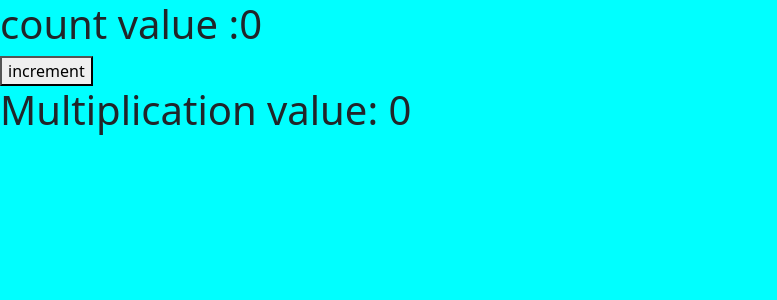
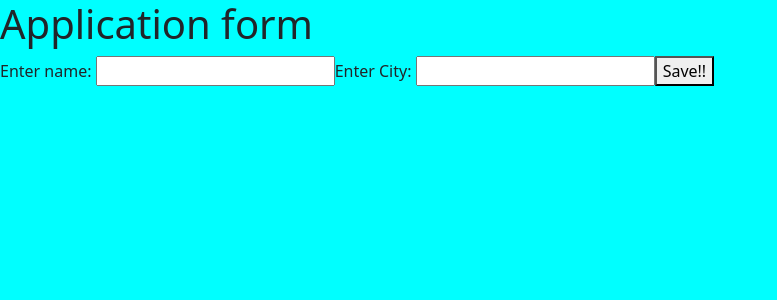
Before and after one commit to AmanTiwari23/React-Lernings, a React (Vite) app: page / in a window 1280 px wide. Shown: the top 300 px of the page, without its empty margins (0-777 px from the left). Built offline with nearby package versions, Linux system fonts and the light colour scheme.

Commit message:
react form

```diff
--- a/src/App.jsx
+++ b/src/App.jsx
@@ -4,17 +4,23 @@
 
 
 const App = () => {
+  const [name,setName]= useState("");
+  const [city,setCity]= useState("");
 
-  const [name,setName] = useState("Tushar!");
-  const [multi,setMulti] = useState(0);
+  const handleSave = ()=>{
+    console.log({name:name,city:city});
+  }
 
-  const [count,setCount] = useState(0);
+  // const [name,setName] = useState("Tushar!");
+  // const [multi,setMulti] = useState(0);
 
-  useEffect(()=>{
+  // const [count,setCount] = useState(0);
 
-   setMulti(count*2);
+  // useEffect(()=>{
 
-  },[count])
+  //  setMulti(count*2);
+
+  // },[count])
 
   // const decrement=()=>{
   //   if(count<=1){
@@ -28,9 +34,10 @@
   // }
   return (
     <>
-    <h1>count value :{count}</h1>
-    <button onClick={()=>{setCount(count+1)}}>increment</button>
-    <h1>Multiplication value: {multi}</h1>
+    <h1>Application form</h1>
+    Enter name: <input type="text" value={name} onChange={(e)=>{setName(e.target.value)}} />
+    Enter City: <input type="text" value={city} onChange={(e)=>{setCity(e.target.value)}} />
+    <button onClick={handleSave}>Save!!</button>
     </>
   );
 };
```
